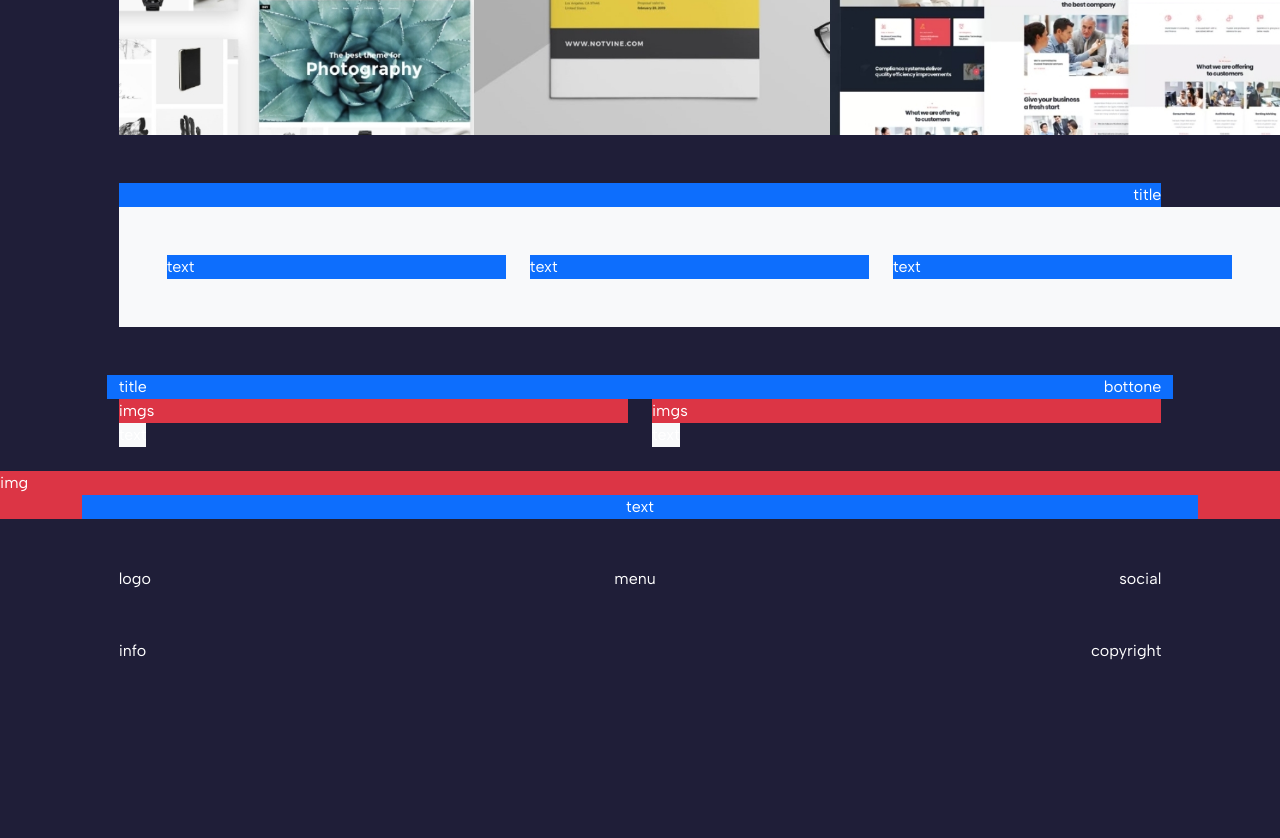
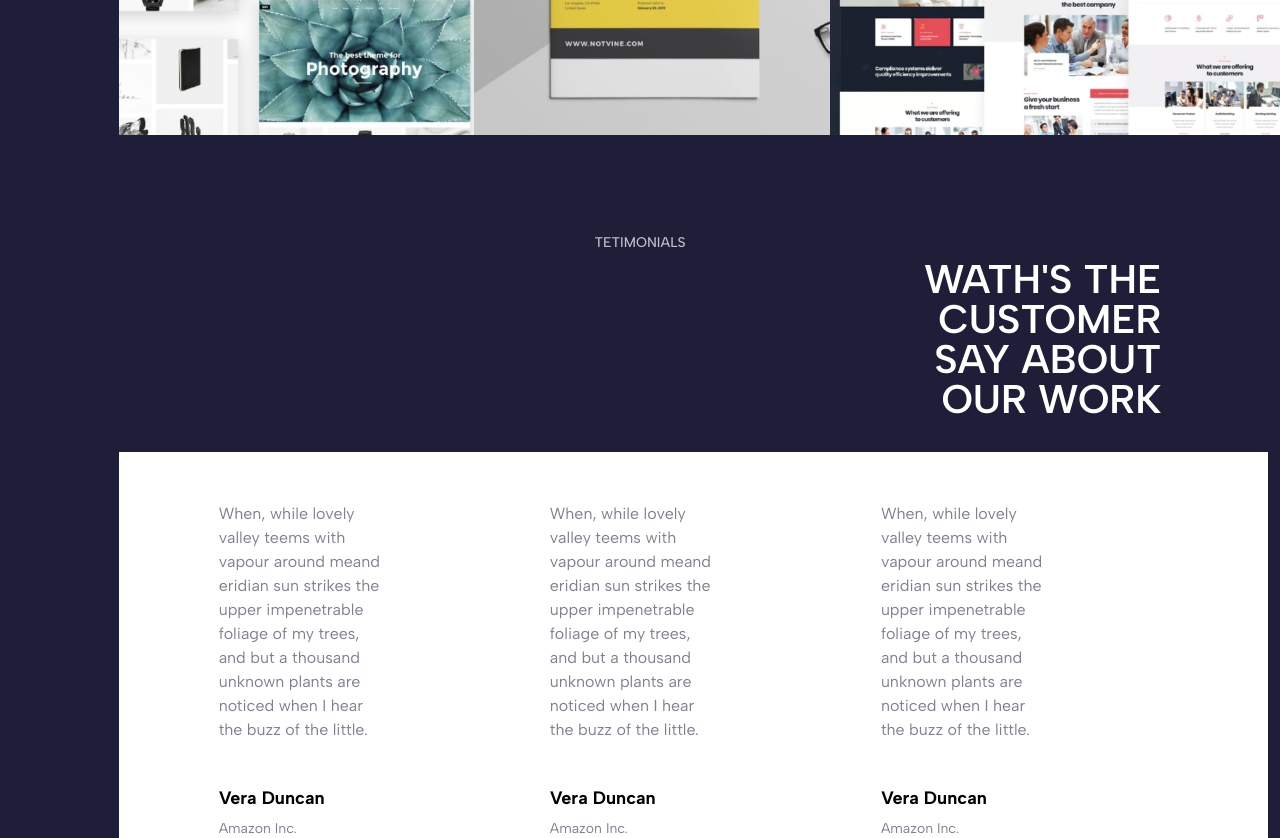
Before and after one commit to diegoferrari129/proj-html-vuejs, a Vue app: page / in a window 1280 px wide. Shown: the part 3520-4358 px from the top of the page. Before the commit the page ends 4231 px from the top, so only its background shows below. Built offline with nearby package versions, Linux system fonts and the light colour scheme.

Commit message:
[UPD] added content and style to "testimonals" section in AppMain.vue component

```diff
--- a/src/components/AppMain.vue
+++ b/src/components/AppMain.vue
@@ -222,36 +222,74 @@ export default {
     </section>
 
     <!-- TESTIMONIALS SECTION-->
-    <section class="pt-5">
+    <section class="testimonials">
 
         <div class="container-fluid">
             <div class="row">
                 <div class="col-10 offset-1">
 
-                    <div class="text-end bg-primary">
-                        title
+                    <div class="testimonials-title">
+
+                        <h6>TETIMONIALS</h6>
+
+                        <div class="col-7 offset-5">
+                            <h5>
+                                WATH'S THE CUSTOMER SAY ABOUT OUR WORK
+                            </h5>
+                        </div>
+
                     </div>
 
                 </div>
             </div>
             <div class="row">
-                <div class="col-11 offset-1 pe-0">
-                    <div class="bg-light p-5">
+                <div class="col-11 offset-1">
+                    <div class="quotes">
 
                         <div class="row">
                             <div class="col-4">
-                                <div class="bg-primary">
-                                    text
+                                <div class="quotes-text">
+                                    <p>
+                                        When, while lovely valley teems with vapour around meand eridian sun strikes the upper impenetrable foliage of my trees, and but a thousand unknown plants are noticed when I hear the buzz of the little.
+                                    </p>
+
+                                    <h6>
+                                        Vera Duncan
+                                    </h6>
+
+                                    <div class="quote-from" >
+                                        Amazon Inc.
+                                    </div>
                                 </div>
                             </div>
                             <div class="col-4">
-                                <div class="bg-primary">
-                                    text
+                                <div class="quotes-text">
+                                    <p>
+                                        When, while lovely valley teems with vapour around meand eridian sun strikes the upper impenetrable foliage of my trees, and but a thousand unknown plants are noticed when I hear the buzz of the little.
+                                    </p>
+
+                                    <h6>
+                                        Vera Duncan
+                                    </h6>
+
+                                    <div class="quote-from" >
+                                        Amazon Inc.
+                                    </div>
                                 </div>
                             </div>
                             <div class="col-4">
-                                <div class="bg-primary">
-                                    text
+                                <div class="quotes-text">
+                                    <p>
+                                        When, while lovely valley teems with vapour around meand eridian sun strikes the upper impenetrable foliage of my trees, and but a thousand unknown plants are noticed when I hear the buzz of the little.
+                                    </p>
+
+                                    <h6>
+                                        Vera Duncan
+                                    </h6>
+
+                                    <div class="quote-from" >
+                                        Amazon Inc.
+                                    </div>
                                 </div>
                             </div>
                         </div>
@@ -369,7 +407,7 @@ export default {
         }
 
         h6 {
-            color: #f5f5f6;
+            color: #bebec7;
             display: inline-block;
             margin-left: 20px;
             padding-bottom: 20px;
@@ -423,6 +461,7 @@ export default {
             margin-left: 15px;
             padding-bottom: 5px;
             font-size: 14px;
+            color: #bebec7;
         }
 
         h5 {
@@ -458,6 +497,55 @@ export default {
         }
     }
 
+    //TESTIMONIALS SECTION
+    .testimonials {
+        padding-top: 100px;
+
+        .testimonials-title {
+
+            h6 {
+                text-align: center;
+                font-size: 14px;
+                color: #bebec7;
+            }
+
+            h5 {
+                font-weight: 600;
+                font-size: 40px;
+                line-height: 40px;
+                padding-bottom: 25px;
+                text-align: end;
+                margin-left: 300px;
+            }
+        }
+
+        .quotes {
+            background-color: white;
+            color: #81808e;
+            padding-right: 150px;
+            padding-left: 30px;
+
+            .quotes-text {
+                padding: 50px 70px 30px 70px;
+
+                p {
+                   padding-bottom: 30px;
+                }
+
+                h6 {
+                    color: black;
+                    font-weight: 700;
+                    font-size: 18px;
+                }
+
+                .quote-from{
+                    padding-bottom: 30px;
+                    font-size: 14px;
+                }
+            }
+        }
+    }
+
 
     .ms-150 {
         margin-left: 150px;
```
